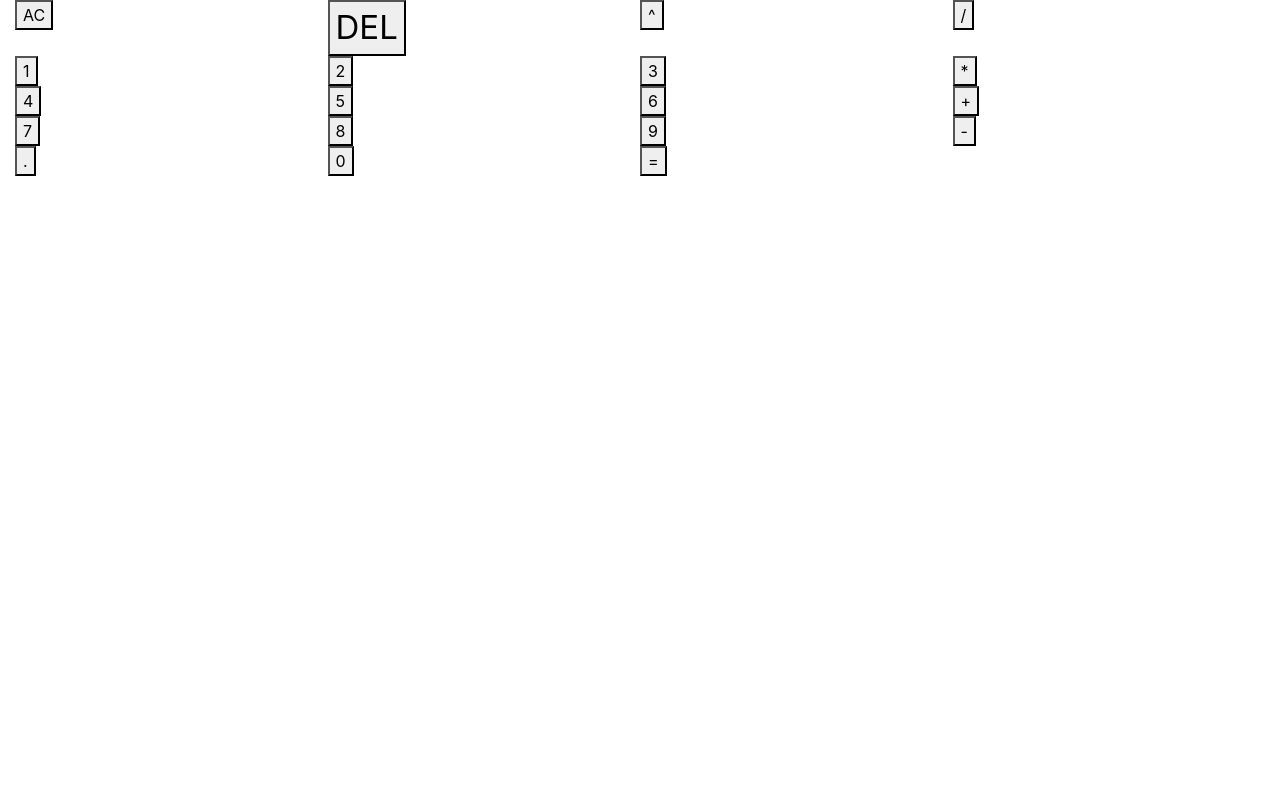
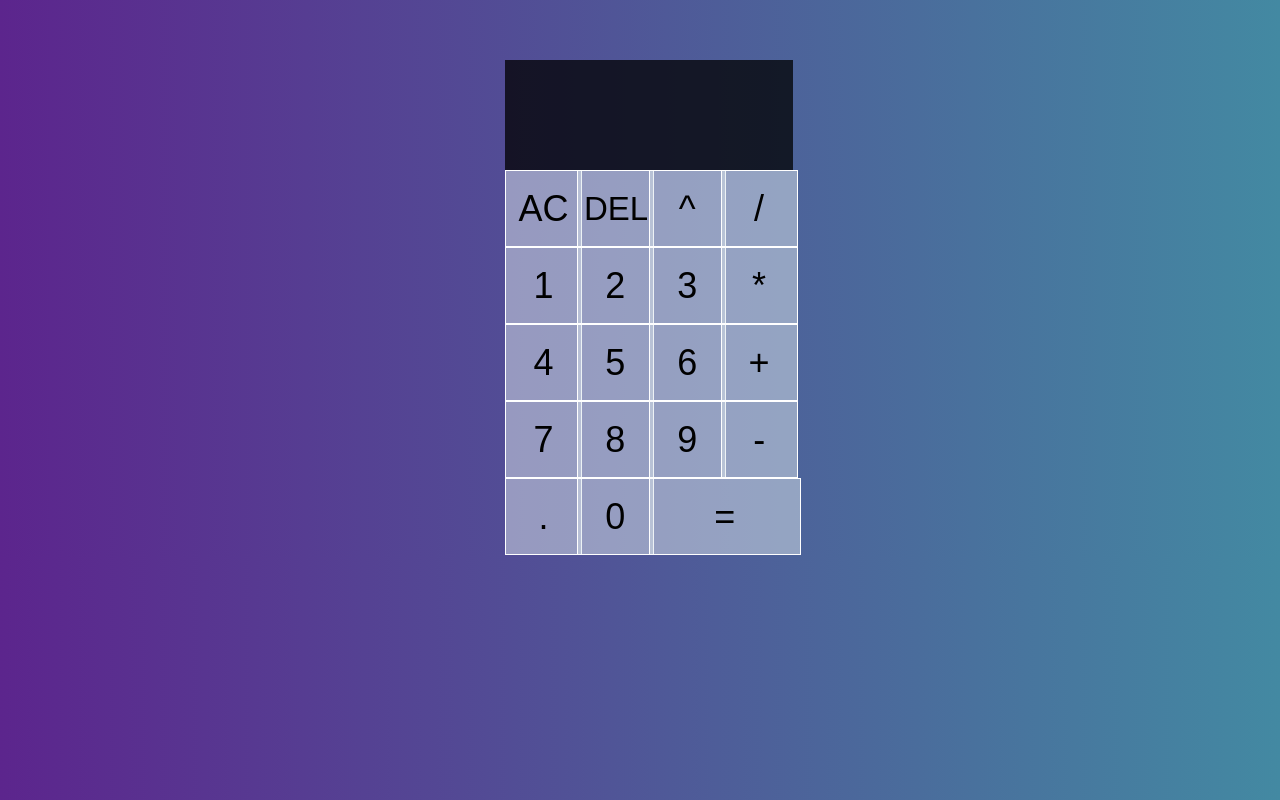
Before and after one commit to ericroland12/calculator, a plain HTML site: page index.html in a window 1280 px wide. Drawn offline with nearby package versions, Linux system fonts and the light colour scheme.

Commit message:
Update index.html

```diff
--- a/index.html
+++ b/index.html
@@ -4,7 +4,7 @@
     <meta charset="UTF-8">
     <meta name="viewport" content="width=device-width, initial-scale=1.0">
     <link rel="stylesheet" href="./assets/css/plugins/bootstrap.min.css">
-    <link rel="stylesheet" href="calculator.css">
+    <link rel="stylesheet" href="index.css">
     <title>Calculator</title>
 </head>
 <body>
@@ -96,7 +96,7 @@
         path d="L3"
     </svg> -->
 </body>
-<script src="calculator.js"></script>
+<script src="script.js"></script>
 <script src="./assets/js/plugins/bootstrap.min.js"></script>
 <script src="https://ajax.googleapis.com/ajax/libs/jquery/3.5.1/jquery.min.js"></script>
 <script src="https://cdnjs.cloudflare.com/ajax/libs/popper.js/1.16.0/umd/popper.min.js"></script>
```
